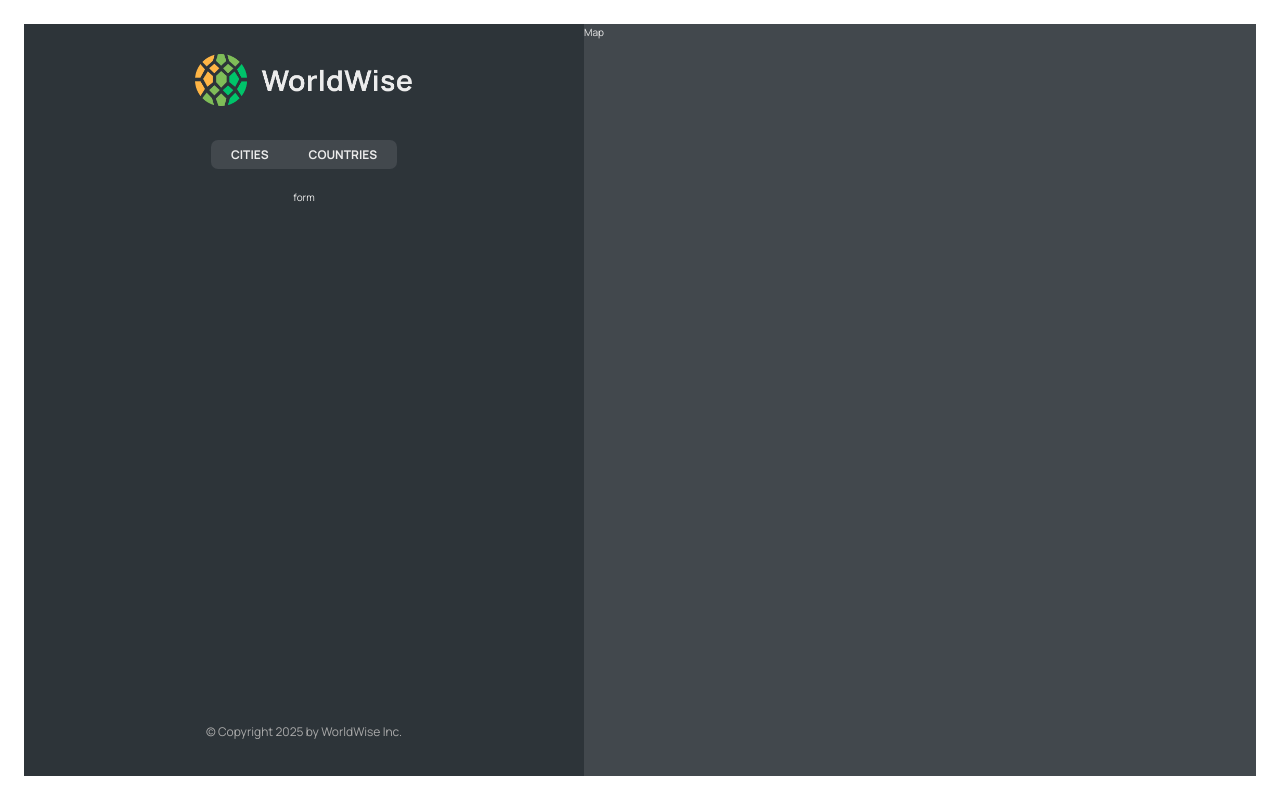
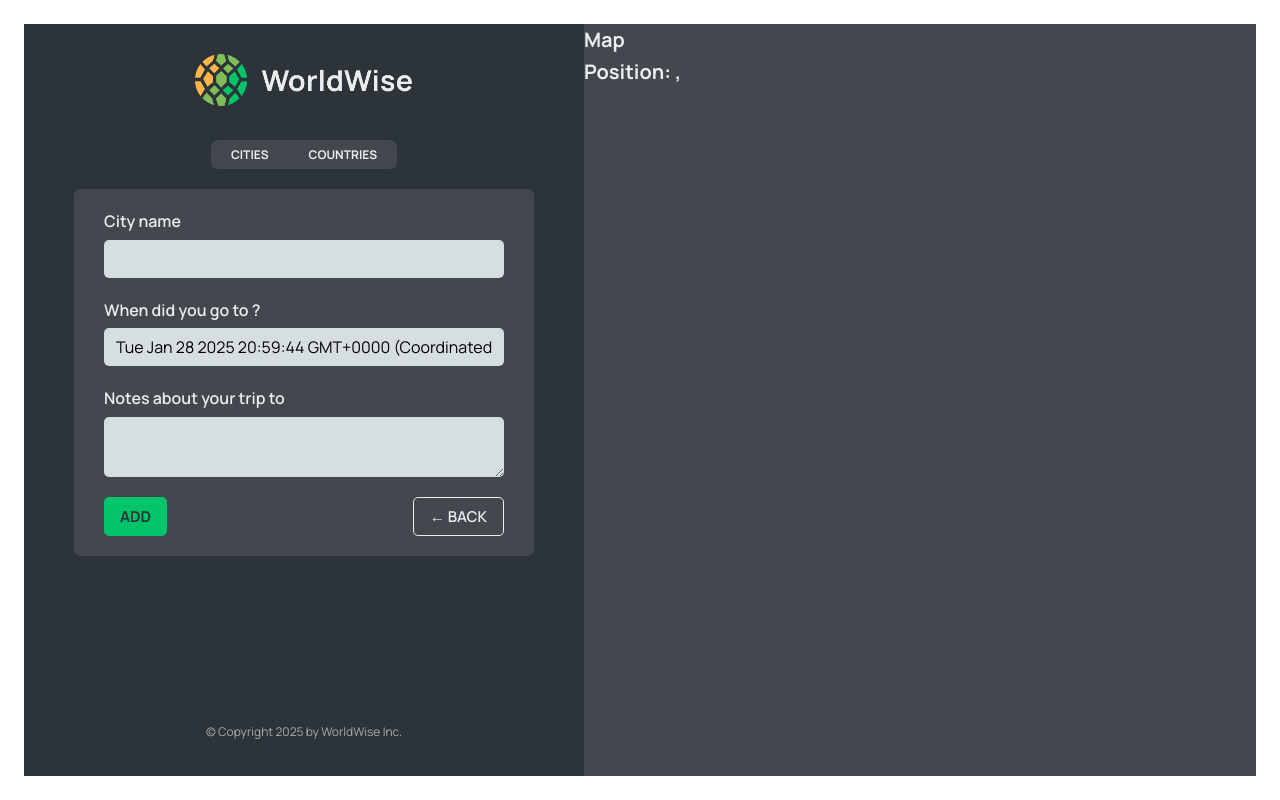
Before and after one commit to DanielCorbellini/worldwise, a React (Vite) app: page /app/form in a window 1280 px wide. Built offline with nearby package versions, Linux system fonts and the light colour scheme; data requests are answered from the project's data file.

Commit message:
feat(#218): Read and Set a query string

```diff
--- a/src/App.jsx
+++ b/src/App.jsx
@@ -11,6 +11,7 @@
 import CityList from "./components/CityList/CityList";
 import CountryList from "./components/CountryList/CountryList";
 import City from "./components/City/City";
+import Form from "./components/Form/Form";
 
 const BASE_URl = "http://localhost:9000";
 
@@ -56,7 +57,7 @@
             path="countries"
             element={<CountryList cities={cities} isLoading={isLoading} />}
           />
-          <Route path="form" element={<p>form</p>} />
+          <Route path="form" element={<Form />} />
         </Route>
 
         <Route path="*" element={<PageNotFound />} />
--- /dev/null
+++ b/src/components/Button/Button.jsx
@@ -0,0 +1,11 @@
+import styles from "./Button.module.css";
+
+function Buttom({ children, onClick, type }) {
+  return (
+    <button onClick={onClick} className={`${styles.btn} ${styles[type]}`}>
+      {children}
+    </button>
+  );
+}
+
+export default Buttom;
--- a/src/components/City/City.jsx
+++ b/src/components/City/City.jsx
@@ -1,4 +1,5 @@
-import { useParams } from "react-router-dom";
+import { useParams, useSearchParams } from "react-router-dom";
+
 import styles from "./City.module.css";
 
 const formatDate = (date) =>
@@ -10,7 +11,11 @@
   }).format(new Date(date));
 
 function City() {
-  const {id} = useParams();
+  const { id } = useParams();
+  const [searchParams, setSearchParams] = useSearchParams();
+  const lat = searchParams.get("lat");
+  const lng = searchParams.get("lng");
+
   // TEMP DATA
   const currentCity = {
     cityName: "Lisbon",
@@ -20,7 +25,14 @@
   };
 
   const { cityName, emoji, date, notes } = currentCity;
-  return <h1>teste {id}</h1>;
+  return (
+    <>
+      <h1>teste {id} </h1>
+      <p>
+        Position: {lat}, {lng}
+      </p>
+    </>
+  );
   return (
     <div className={styles.city}>
       <div className={styles.row}>
--- a/src/components/CityItem/CityItem.jsx
+++ b/src/components/CityItem/CityItem.jsx
@@ -9,10 +9,13 @@
   }).format(new Date(date));
 
 function CityItem({ city }) {
-  const { cityName, emoji, date, id } = city;
+  const { cityName, emoji, date, id, position } = city;
   return (
     <li>
-      <Link className={styles.cityItem} to={`${id}`}>
+      <Link
+        className={styles.cityItem}
+        to={`${id}?lat=${position.lat}&lng=${position.lng}`}
+      >
         <span className={styles.emoji}>{emoji}</span>
         <h3 className={styles.name}>{cityName}</h3>
         <time className={styles.date}>{formatDate(date)}</time>
--- a/src/components/CountryList/CountryList.jsx
+++ b/src/components/CountryList/CountryList.jsx
@@ -21,7 +21,7 @@
   return (
     <ul className={styles.countryList}>
       {countries.map((country) => (
-        <CountryItem country={country} key={country.emoji} />
+        <CountryItem country={country} key={country.country} />
       ))}
     </ul>
   );
--- a/src/components/Form/Form.jsx
+++ b/src/components/Form/Form.jsx
@@ -3,6 +3,8 @@
 import { useState } from "react";
 
 import styles from "./Form.module.css";
+import Button from "../Button/Button";
+import { useNavigate } from "react-router-dom";
 
 export function convertToEmoji(countryCode) {
   const codePoints = countryCode
@@ -13,6 +15,8 @@
 }
 
 function Form() {
+  const navigate = useNavigate();
+
   const [cityName, setCityName] = useState("");
   const [country, setCountry] = useState("");
   const [date, setDate] = useState(new Date());
@@ -49,8 +53,16 @@
       </div>
 
       <div className={styles.buttons}>
-        <button>Add</button>
-        <button>&larr; Back</button>
+        <Button type="primary">Add</Button>
+        <Button
+          type="back"
+          onClick={(e) => {
+            e.preventDefault();
+            navigate(-1);
+          }}
+        >
+          &larr; Back
+        </Button>
       </div>
     </form>
   );
--- a/src/components/Map/Map.jsx
+++ b/src/components/Map/Map.jsx
@@ -1,7 +1,26 @@
+import { useSearchParams, useNavigate } from "react-router-dom";
 import styles from "./Map.module.css";
 
 function Map() {
-  return <div className={styles.mapContainer}>Map</div>;
+  const navigate = useNavigate();
+
+  const [searchParams, setSearchParams] = useSearchParams();
+  const lat = searchParams.get("lat");
+  const lng = searchParams.get("lng");
+
+  return (
+    <div
+      className={styles.mapContainer}
+      onClick={() => {
+        navigate("form");
+      }}
+    >
+      <h1>Map</h1>
+      <h1>
+        Position: {lat}, {lng}
+      </h1>
+    </div>
+  );
 }
 
 export default Map;
```
Also changed, not shown: src/components/Button/Button.module.css (renamed from src/components/Button.module.css).
